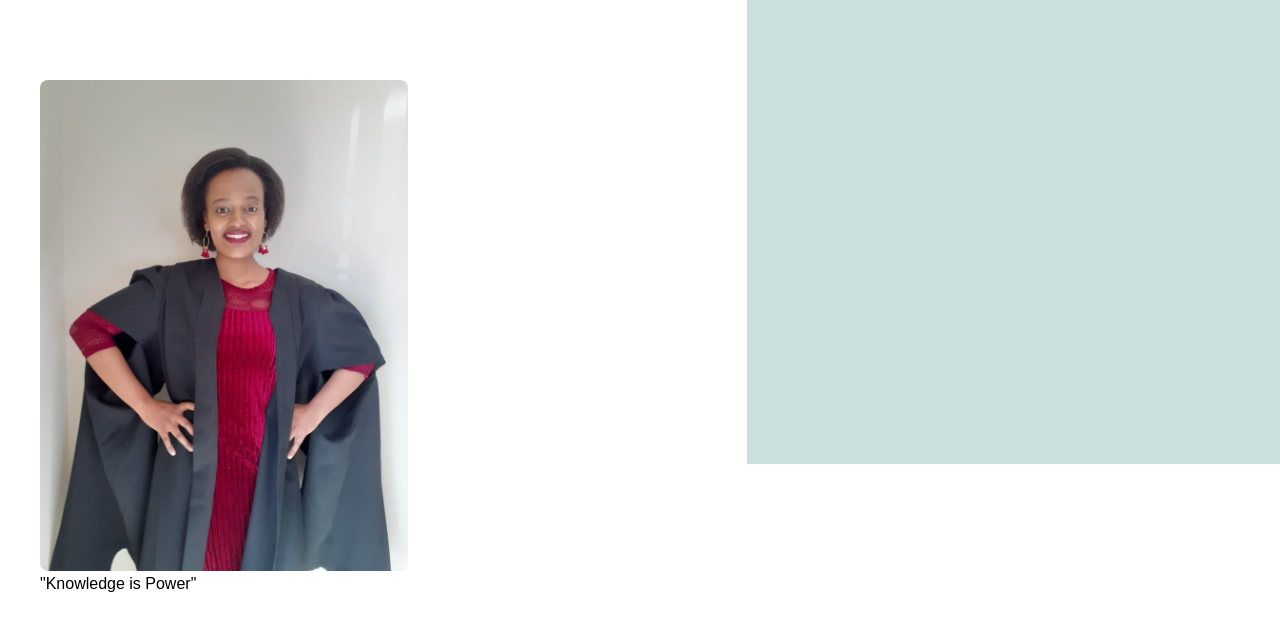
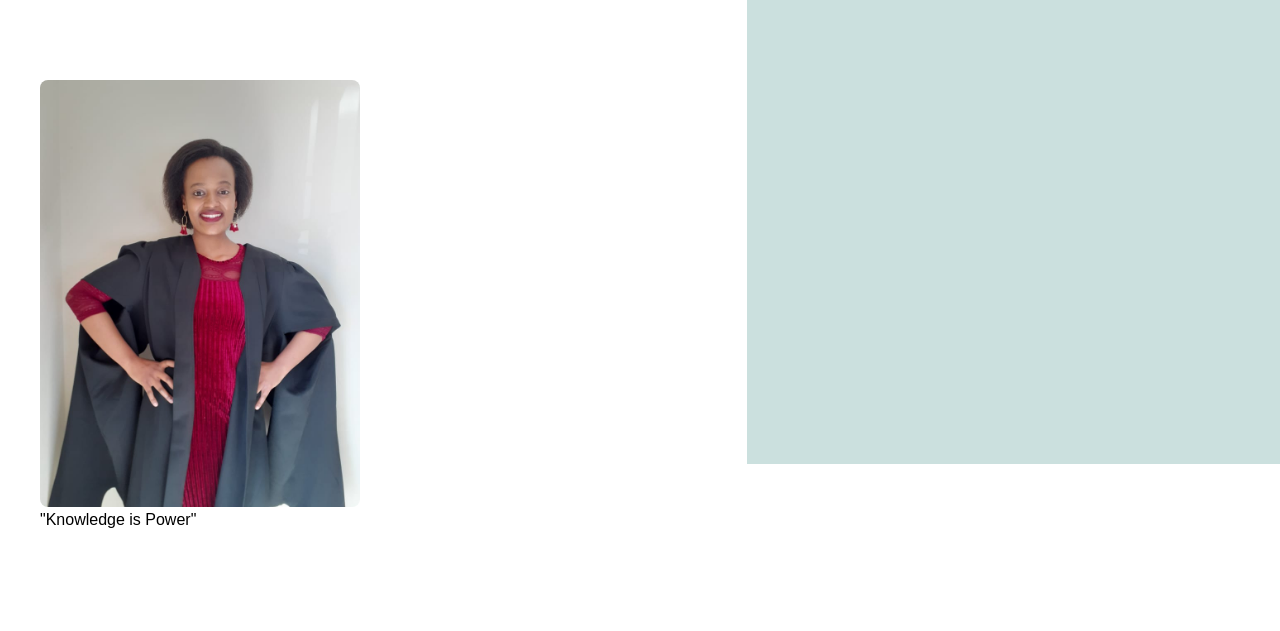
Before and after one commit to Babalwa01/Babalwa01.github.io, a plain HTML site: page index.html in a window 1280 px wide. Shown: the part 67-698 px from the top of the page. Drawn offline with Linux system fonts and the light colour scheme.

Commit message:
image width modified

```diff
--- a/CSS/styling.css
+++ b/CSS/styling.css
@@ -67,6 +67,6 @@ header {
 }
 
 .slide-image {
-    width: 23rem;
+    width: 20rem;
     border-radius: 8px;
 }
```
